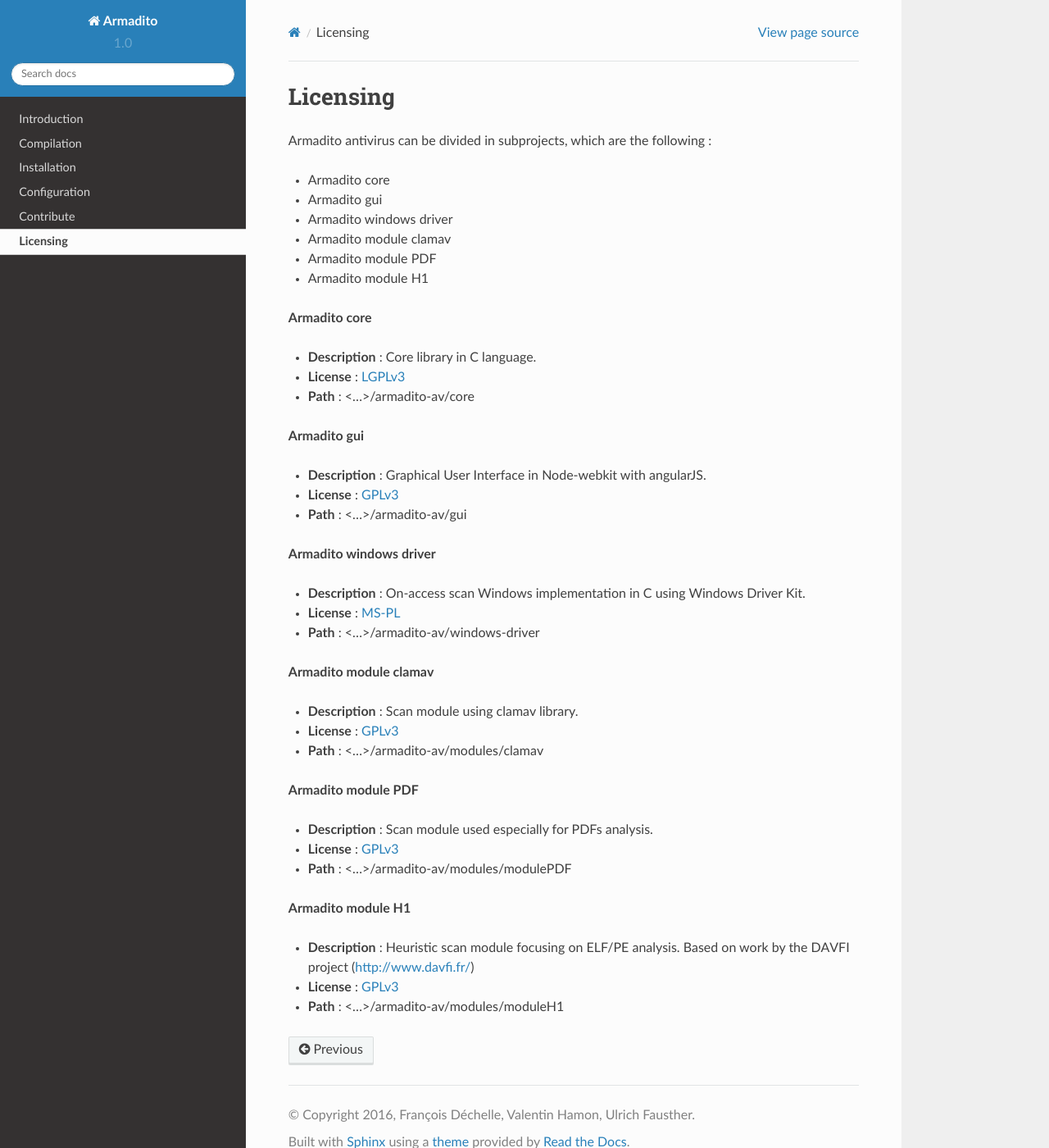
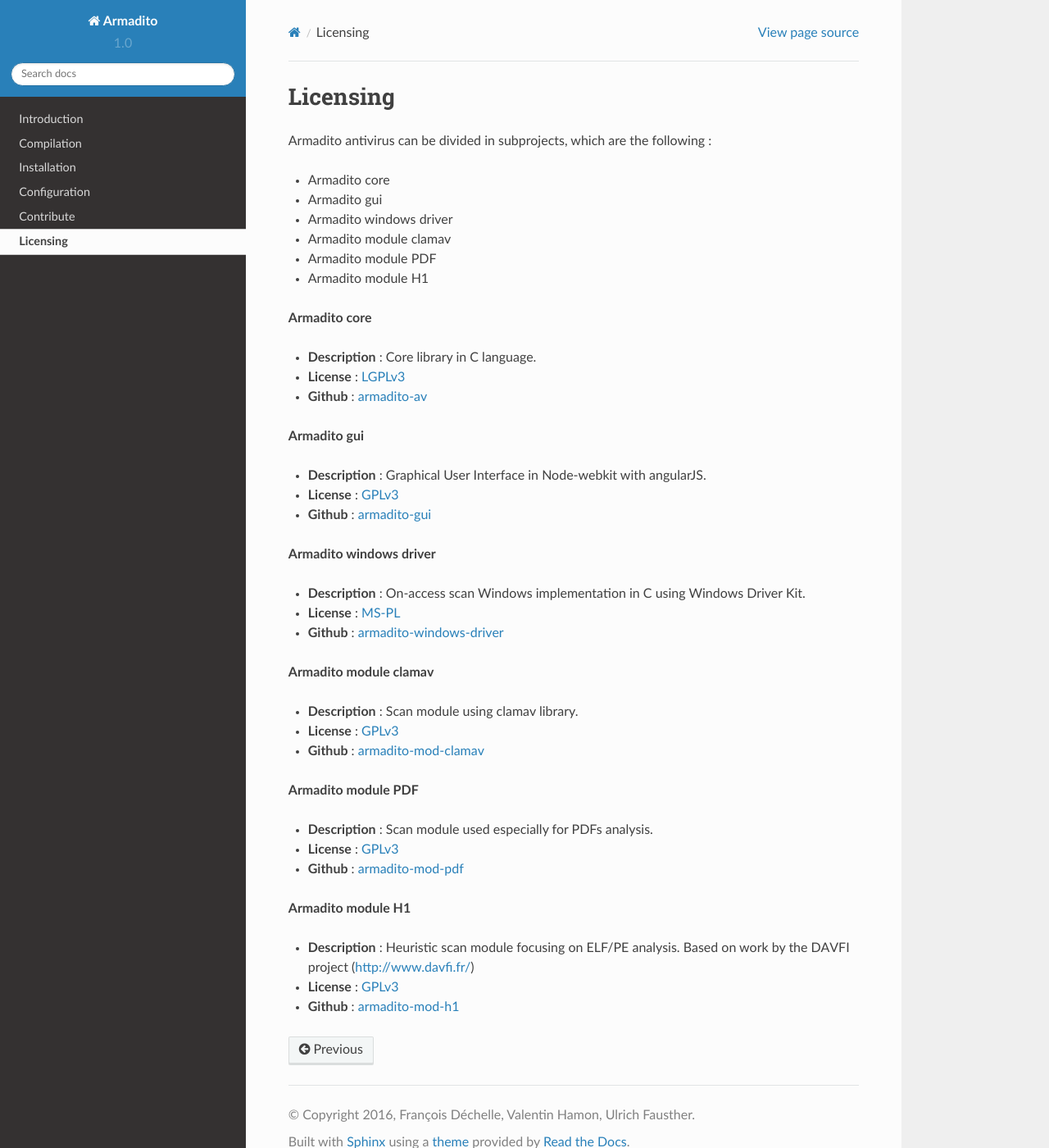
Before and after one commit to armadito/armadito-doc, a Sphinx documentation site: the page built from source/licensing/index.rst, in a window 1280 px wide and 1400 px high. Shown: the whole window at 82% size. Built offline with Sphinx 7.4.7 and the Read the Docs theme 2.0.0, drawn with Linux system fonts in a browser that asks for light colours.

Commit message:
Replace Path, by github links in licensing doc

```diff
--- a/source/licensing/index.rst
+++ b/source/licensing/index.rst
@@ -14,36 +14,36 @@
 
 * **Description** : Core library in C language.
 * **License** : `LGPLv3 <https://www.gnu.org/licenses/license-list.html#LGPLv3>`_
-* **Path** : <...>/armadito-av/core
+* **Github** : `armadito-av <https://github.com/armadito/armadito-av>`_
 
 **Armadito gui**
 
 * **Description** : Graphical User Interface in Node-webkit with angularJS.
 * **License** : `GPLv3 <https://www.gnu.org/licenses/license-list.html#GNUGPLv3>`_
-* **Path** : <...>/armadito-av/gui
+* **Github** : `armadito-gui <https://github.com/armadito/armadito-gui>`_
 
 **Armadito windows driver**
 
 * **Description** : On-access scan Windows implementation in C using Windows Driver Kit.
 * **License** : `MS-PL <https://opensource.org/licenses/MS-PL>`_
-* **Path** : <...>/armadito-av/windows-driver
+* **Github** : `armadito-windows-driver <https://github.com/armadito/armadito-windows-driver>`_
 
 **Armadito module clamav**
 
 * **Description** : Scan module using clamav library.
 * **License** : `GPLv3 <https://www.gnu.org/licenses/license-list.html#GNUGPLv3>`_
-* **Path** : <...>/armadito-av/modules/clamav
+* **Github** : `armadito-mod-clamav <https://github.com/armadito/armadito-mod-clamav>`_
 
 **Armadito module PDF**
 
 * **Description** : Scan module used especially for PDFs analysis.
 * **License** : `GPLv3 <https://www.gnu.org/licenses/license-list.html#GNUGPLv3>`_
-* **Path** : <...>/armadito-av/modules/modulePDF
+* **Github** : `armadito-mod-pdf <https://github.com/armadito/armadito-mod-pdf>`_
 
 **Armadito module H1**
 
 * **Description** : Heuristic scan module focusing on ELF/PE analysis. Based on work by the DAVFI project (http://www.davfi.fr/)
 * **License** : `GPLv3 <https://www.gnu.org/licenses/license-list.html#GNUGPLv3>`_
-* **Path** : <...>/armadito-av/modules/moduleH1
+* **Github** : `armadito-mod-h1 <https://github.com/armadito/armadito-mod-h1>`_
 
 .. toctree::
```
